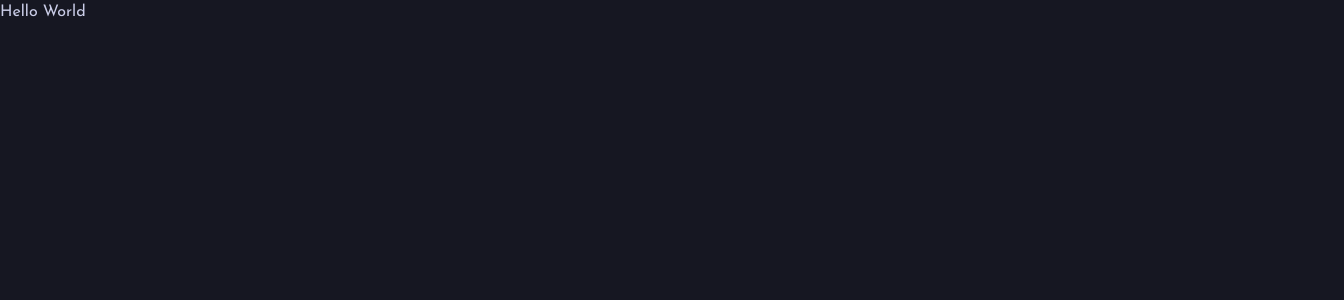
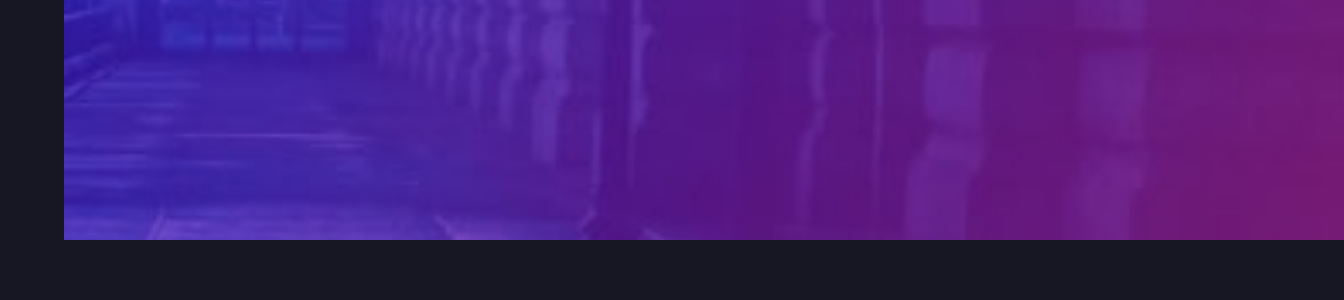
Before and after one commit to Alex-Maldonado-Soto/todolist, a React (Vite) app: page / in a window 1280 px wide. Shown: the top 300 px of the page, 1344 px wide, since content can reach past the window. Built offline with nearby package versions, Linux system fonts and the light colour scheme.

Commit message:
style(background Decoration): :lipstick: Añadi el diseño al background

```diff
--- a/src/App.jsx
+++ b/src/App.jsx
@@ -1,8 +1,20 @@
+import { Container } from "@mui/material";
+import React from "react";
+import Bar from "./assets/componentes/Bar";
+import Decoration from "./assets/componentes/Decoration";
+import NewTodo from "./assets/componentes/NewTodo";
+import Todos from "./assets/componentes/Todos";
+
 function App() {
   return (
-    <div>
-      <div>Hello World</div>
-    </div>
+    <main>
+      <Decoration />
+      <Container>
+        <Bar />
+        <NewTodo />
+        <Todos />
+      </Container>
+    </main>
   );
 }
 
--- /dev/null
+++ b/src/assets/componentes/Bar.jsx
@@ -0,0 +1,9 @@
+import React from "react";
+
+export default function Decoration() {
+    return (
+        <div className="background">
+
+        </div>
+    );
+}
--- /dev/null
+++ b/src/assets/componentes/Decoration.jsx
@@ -0,0 +1,54 @@
+import React from "react";
+import img from "../images/img";
+import { Box, Container } from "@mui/material";
+import styled from "@emotion/styled";
+
+const Img = styled("img")({
+  width: "100%",
+  height: "100%",
+  objectFit: "cover",
+  objectPosition: "center",
+});
+
+export default function Decoration() {
+  if (false) {
+    return (
+      <Container sx={{padding: 0}}>
+        <Box component="picture"
+        sx={{
+          display: "block",
+          position: "static",
+          width: "100vw",
+          height: "30vh",
+        }}
+        >
+            <source srcSet={img.bgDesktopLight} media="(max-width: 1024px)" alt=""/>
+          <Img
+            src={img.bgMobileLight}
+            alt=""
+          />
+        </Box>
+      </Container>
+    );
+  } else if (true) {
+
+      return (
+        <Container sx={{padding: 0}}>
+          <Box component="picture"
+          sx={{
+            display: "block",
+            position: "static",
+            width: "100vw",
+            height: "30vh",
+          }}
+          >
+              <source srcSet={img.bgDesktopDark} media="(max-width: 1024px)" alt=""/>
+            <Img
+              src={img.bgMobileDark}
+              alt=""
+            />
+          </Box>
+        </Container>
+      );
+  }
+}
--- /dev/null
+++ b/src/assets/componentes/NewTodo.jsx
@@ -0,0 +1,9 @@
+import React from "react";
+
+export default function Decoration() {
+    return (
+        <div className="background">
+
+        </div>
+    );
+}
--- /dev/null
+++ b/src/assets/componentes/Todos.jsx
@@ -0,0 +1,9 @@
+import React from "react";
+
+export default function Decoration() {
+    return (
+        <div className="background">
+
+        </div>
+    );
+}
--- /dev/null
+++ b/src/assets/images/img.jsx
@@ -0,0 +1,20 @@
+import bgDesktopDark from './bg-desktop-dark.jpg'
+import bgDesktopLight from './bg-desktop-light.jpg'
+import bgMobileDark from './bg-mobile-dark.jpg'
+import bgMobileLight from './bg-mobile-light.jpg'
+import inconCheck from './icon-check.svg'
+import iconCross from './icon-cross.svg'
+import iconMoon from './icon-moon.svg'
+import iconSun from './icon-sun.svg'
+
+
+export default {
+    "bgDesktopDark": bgDesktopDark,
+    "bgDesktopLight": bgDesktopLight,
+    "bgMobileDark": bgMobileDark,
+    "bgMobileLight": bgMobileLight,
+    "iconCheck": inconCheck,
+    "iconCross": iconCross,
+    "iconMoon": iconMoon,
+    "iconSun": iconSun
+}
--- a/src/index.css
+++ b/src/index.css
@@ -0,0 +1,5 @@
+* {
+    box-sizing: border-box;
+    margin: 0;
+    padding: 0;
+}
```
